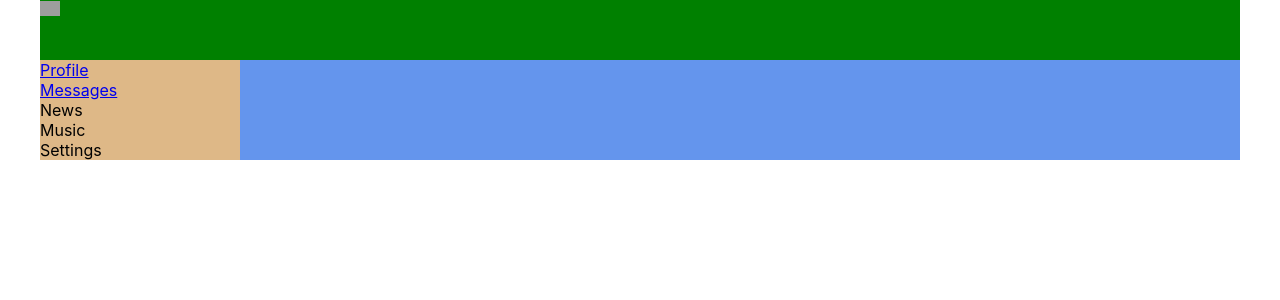
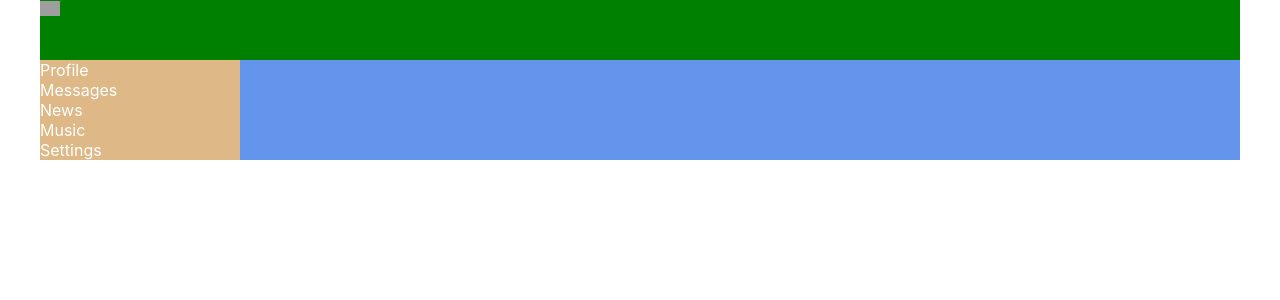
Before and after one commit to Alpadalica/social_network-main, a React (Create React App) app: page / in a window 1280 px wide. Shown: the top 300 px of the page. Built offline with nearby package versions, Linux system fonts and the light colour scheme; grey boxes are pictures that could not be loaded.

Commit message:
create navlink and styling them

```diff
--- a/src/components/Navbar/Navbar.module.css
+++ b/src/components/Navbar/Navbar.module.css
@@ -2,6 +2,11 @@
     grid-area: n;
     background-color: burlywood;
 }
-.item {
+.item a {
     color: white;
+    text-decoration: none;
 }
+
+.item a.activeLink {
+    color: gold;
+}
--- a/src/components/Navbar/Navbar.tsx
+++ b/src/components/Navbar/Navbar.tsx
@@ -1,22 +1,23 @@
 import React from 'react';
 import s from './Navbar.module.css'
+import {NavLink} from "react-router-dom";
 
 const Navbar = () => {
     return (
         <nav className={s.nav}>
-            <div className='s.item'>
-                <a href='/profile'>Profile</a>
+            <div className={s.item}>
+                <NavLink to='/profile' activeClassName={s.activeLink}>Profile</NavLink>
             </div>
-            <div className='s.item'>
-                <a href='/dialogs'>Messages</a>
+            <div className={`${s.item} ${s.active}`}>
+                <NavLink to='/dialogs' activeClassName={s.activeLink}>Messages</NavLink>
             </div>
-            <div className='s.item'>
+            <div className={s.item}>
                 <a>News</a>
             </div>
-            <div className='s.item'>
+            <div className={s.item}>
                 <a>Music</a>
             </div>
-            <div className='s.item'>
+            <div className={s.item}>
                 <a>Settings</a>
             </div>
         </nav>
```
